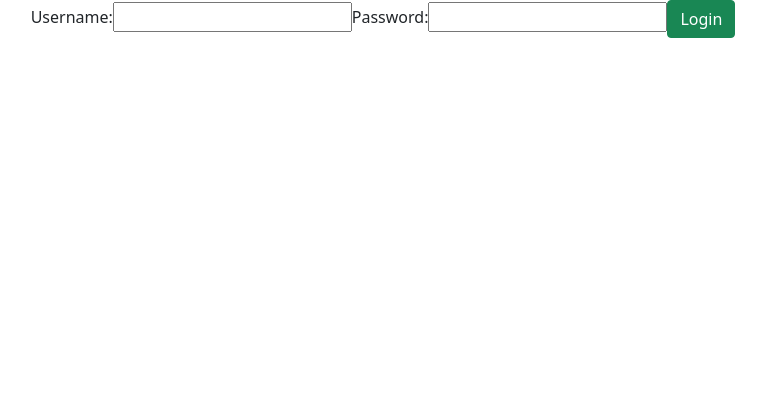
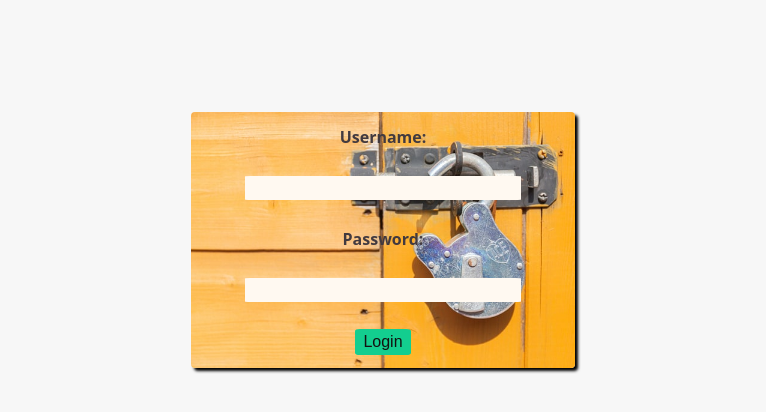
Before and after one commit to yilmazme/mernstack, a React (Create React App) app in the folder client/: page /welcome in a window 1280 px wide. Shown: the top 412 px of the page, without its empty margins (257-1023 px from the left). Built offline with nearby package versions, Linux system fonts and the light colour scheme.

Commit message:
routing added

```diff
--- a/client/public/index.html
+++ b/client/public/index.html
@@ -1,19 +1,25 @@
 <!DOCTYPE html>
 <html lang="en">
+
 <head>
   <meta charset="utf-8" />
   <link rel="icon" href="%PUBLIC_URL%/favicon.ico" />
   <meta name="viewport" content="width=device-width, initial-scale=1" />
   <meta name="theme-color" content="#000000" />
-    <meta
-      name="description"
-      content="Web site created using create-react-app"
-    />
+  <meta name="description" content="Web site created using create-react-app" />
   <link rel="apple-touch-icon" href="%PUBLIC_URL%/logo192.png" />
   <title>React App</title>
+  <style>
+    html {
+      font-size: 100%;
+      background-color: rgb(253, 243, 229);
+    }
+  </style>
 </head>
+
 <body>
   <noscript>You need to enable JavaScript to run this app.</noscript>
   <div id="root"></div>
 </body>
+
 </html>
--- a/client/src/App.css
+++ /dev/null
@@ -1,38 +0,0 @@
-.App {
-  text-align: center;
-}
-
-.App-logo {
-  height: 40vmin;
-  pointer-events: none;
-}
-
-@media (prefers-reduced-motion: no-preference) {
-  .App-logo {
-    animation: App-logo-spin infinite 20s linear;
-  }
-}
-
-.App-header {
-  background-color: #282c34;
-  min-height: 100vh;
-  display: flex;
-  flex-direction: column;
-  align-items: center;
-  justify-content: center;
-  font-size: calc(10px + 2vmin);
-  color: white;
-}
-
-.App-link {
-  color: #61dafb;
-}
-
-@keyframes App-logo-spin {
-  from {
-    transform: rotate(0deg);
-  }
-  to {
-    transform: rotate(360deg);
-  }
-}
--- a/client/src/App.js
+++ b/client/src/App.js
@@ -1,5 +1,6 @@
-import React, { useState, useCallback } from "react";
+import React, { useState, useEffect } from "react";
 import Home from "./components/Home";
+import ProtectedRoute from "./components/ProtectedRoute";
 import {
   BrowserRouter as Router,
   Switch,
@@ -8,38 +9,71 @@ import {
 } from "react-router-dom";
 import "bootstrap/dist/css/bootstrap.min.css";
 import Login from "./components/Login";
-
-import "./App.css";
+import jwtDecode from "jwt-decode";
+import axios from "axios";
+import styles from "./app.module.css";
 
 function App() {
-  const [logged, setLogged] = useState(null);
+  const [isLoggedIn, setIsLoggedIn] = useState(false);
+  const [user, setUser] = useState({ username: "", password: "" });
+  const [errorMessage, setErrorMessage] = useState("");
 
-  const setLogin = () => {
-    setLogged(true);
-    console.log(logged);
+  ////
+
+  const handleToken = (accessToken, refreshToken) => {
+    localStorage.setItem("accessToken", accessToken);
+    localStorage.setItem("refreshToken", refreshToken);
   };
-  const setLogout = () => {
-    setLogged(false);
-    console.log(logged);
+
+  const handleSubmit = async (e) => {
+    e.preventDefault();
+    await axios
+      .post("/login", {
+        username: user.username,
+        password: user.password,
+      })
+      .then((response) => {
+        handleToken(response.data.accessToken, response.data.refreshToken);
+        setIsLoggedIn(true);
+
+        window.location.href = "/home";
+      })
+      .catch((error) => {
+        console.log(error.response.data);
+        setErrorMessage(error.response.data.error);
+      });
   };
-  console.log(logged);
+
+  ////
+
+  console.log("app rendered");
+  console.log(isLoggedIn);
   return (
-    <div className="App">
+    <div className={styles.app}>
       <Router>
         <Switch>
           <Route exact path="/">
             <Redirect to="/welcome" />
           </Route>
           <Route path="/welcome">
-            <Login isLogged={logged} login={setLogin} />
+            <Login
+              handleSubmit={handleSubmit}
+              user={user}
+              errorMessage={errorMessage}
+              setUser={setUser}
+            />
           </Route>
-          <Route path="/home">
-            <Home isLogged={logged} logout={setLogout} />
+
+          <ProtectedRoute
+            showRoute={isLoggedIn}
+            path="/home"
+            component={Home}
+          />
+          <Route path="*">
+            NO SUCH PATH: <code>{window.location.href}</code>
           </Route>
-          <Route path="*">No such path</Route>
         </Switch>
       </Router>
-      <div> {logged}</div>
     </div>
   );
 }
--- /dev/null
+++ b/client/src/app.module.css
@@ -0,0 +1,21 @@
+.app {
+  box-sizing: border-box;
+  background-color: rgb(247, 247, 247);
+  width: fit-content;
+  height: auto;
+}
+
+@media (prefers-reduced-motion: no-preference) {
+  .App-logo {
+    animation: App-logo-spin infinite 20s linear;
+  }
+}
+
+@keyframes App-logo-spin {
+  from {
+    transform: rotate(0deg);
+  }
+  to {
+    transform: rotate(360deg);
+  }
+}
--- a/client/src/components/Home.js
+++ b/client/src/components/Home.js
@@ -2,8 +2,9 @@ import React, { useState, useEffect } from "react";
 import Navbar from "./Navbar";
 import axios from "axios";
 import jwtDecode from "jwt-decode";
+import Spinner from "react-bootstrap/Spinner";
 
-function Home({ logout, isLogged }) {
+function Home() {
   const [users, setUsers] = useState({ loading: true, all: [] });
 
   useEffect(() => {
@@ -13,7 +14,11 @@ function Home({ logout, isLogged }) {
           Authorization: "Bearer " + localStorage.getItem("accessToken"),
         },
       })
-      .then((res) => setUsers({ loading: false, all: res.data }))
+      .then((res) =>
+        setTimeout(() => {
+          setUsers({ loading: false, all: res.data });
+        }, 1000)
+      )
       .catch((res) => console.log(res));
   }, []);
   let axiosInst = axios.create();
@@ -81,7 +86,6 @@ function Home({ logout, isLogged }) {
       },
     })
       .then((res) => {
-        logout();
         localStorage.removeItem("accessToken");
         localStorage.removeItem("refreshToken");
         console.log(res);
@@ -91,12 +95,22 @@ function Home({ logout, isLogged }) {
       .catch((err) => console.log("here we go:" + err));
   };
 
-  console.log("home rendered and loggin: " + isLogged);
+  console.log("home rendered");
   return (
     <div className="home">
       <Navbar />
       Merhaba {loggedUser && loggedUser.username}
-      {users.loading && <h3>LOADING...</h3>}
+      {users.loading && (
+        <>
+          <Spinner animation="grow" variant="primary" />
+          <Spinner animation="grow" variant="secondary" />
+          <Spinner animation="grow" variant="success" />
+          <Spinner animation="grow" variant="danger" />
+          <Spinner animation="grow" variant="warning" />
+          <Spinner animation="grow" variant="info" />
+          <Spinner animation="grow" variant="dark" />
+        </>
+      )}
       {users.all.map((user) => {
         return (
           <div
@@ -115,13 +129,7 @@ function Home({ logout, isLogged }) {
           </div>
         );
       })}
-      <button
-        onClick={() => {
-          handleLogout();
-        }}
-      >
-        LOGOUT
-      </button>
+      <button onClick={handleLogout}>LOGOUT</button>
     </div>
   );
 }
--- a/client/src/components/Login.js
+++ b/client/src/components/Login.js
@@ -1,39 +1,12 @@
 import React, { useState, useEffect } from "react";
 import axios from "axios";
-import Button from "react-bootstrap/Button";
+import styles from "../styles/login.module.css";
 
-function Login({ login, isLogged }) {
-  const [user, setUser] = useState({ username: "", password: "" });
-  const [errorMessage, setErrorMessage] = useState("");
-
-  useEffect(() => {}, []);
-
-  const handleToken = (accessToken, refreshToken) => {
-    localStorage.setItem("accessToken", accessToken);
-    localStorage.setItem("refreshToken", refreshToken);
-    window.location.href = "/home";
-  };
-
-  const handleSubmit = async (e) => {
-    e.preventDefault();
-    await axios
-      .post("/login", {
-        username: user.username,
-        password: user.password,
-      })
-      .then((response) => {
-        login();
-        handleToken(response.data.accessToken, response.data.refreshToken);
-      })
-      .catch((error) => {
-        console.log(error.response.data);
-        setErrorMessage(error.response.data.error);
-      });
-  };
-
+function Login({ handleSubmit, user, setUser, errorMessage }) {
+  console.log("login rendered");
   return (
-    <div>
-      <form onSubmit={handleSubmit}>
+    <div className={styles.loginMain}>
+      <form className={styles.form} onSubmit={handleSubmit}>
         <label htmlFor="username">Username:</label>
         <input
           type="text"
@@ -48,9 +21,7 @@ function Login({ login, isLogged }) {
           value={user.password}
           onChange={(e) => setUser({ ...user, password: e.target.value })}
         />
-        <Button className="btn btn-success" type="submit">
-          Login
-        </Button>
+        <button type="submit">Login</button>
       </form>
       <p>{errorMessage}</p>
     </div>
--- a/client/src/components/Navbar.js
+++ b/client/src/components/Navbar.js
@@ -1,6 +1,5 @@
 import React from "react";
 import { NavLink } from "react-router-dom";
-import Dropdown from "react-bootstrap/Dropdown";
 
 export default function Navbar() {
   return (
--- /dev/null
+++ b/client/src/components/ProtectedRoute.js
@@ -0,0 +1,13 @@
+import React from "react";
+import { BrowserRouter as Router, Route, Redirect } from "react-router-dom";
+
+const ProtectedRoute = ({ showRoute, ...props }) => {
+  console.log(showRoute);
+  if (showRoute) {
+    return <Route {...props} />;
+  } else {
+    return null;
+  }
+};
+
+export default ProtectedRoute;
--- a/client/src/index.css
+++ b/client/src/index.css
@@ -1,13 +1,15 @@
 body {
+  box-sizing: border-box;
   margin: 0;
-  font-family: -apple-system, BlinkMacSystemFont, 'Segoe UI', 'Roboto', 'Oxygen',
-    'Ubuntu', 'Cantarell', 'Fira Sans', 'Droid Sans', 'Helvetica Neue',
+
+  font-family: -apple-system, BlinkMacSystemFont, "Segoe UI", "Roboto", "Oxygen",
+    "Ubuntu", "Cantarell", "Fira Sans", "Droid Sans", "Helvetica Neue",
     sans-serif;
   -webkit-font-smoothing: antialiased;
   -moz-osx-font-smoothing: grayscale;
 }
 
 code {
-  font-family: source-code-pro, Menlo, Monaco, Consolas, 'Courier New',
+  font-family: source-code-pro, Menlo, Monaco, Consolas, "Courier New",
     monospace;
 }
--- /dev/null
+++ b/client/src/styles/login.module.css
@@ -0,0 +1,53 @@
+.loginMain {
+  width: 100vw;
+  height: 100vh;
+  display: flex;
+  justify-content: center;
+  align-items: center;
+}
+.form {
+  position: relative;
+  bottom: 10rem;
+  width: 24rem;
+  height: 16rem;
+  display: flex;
+  flex-direction: column;
+  justify-content: space-around;
+  align-items: center;
+  border-radius: 4px;
+  background-image: url("../themes/lock.jpg");
+  background-size: cover;
+  color: rgb(66, 58, 63);
+  box-shadow: 3px 3px 3px black;
+}
+
+.form input {
+  width: 72%;
+  border-radius: 2%;
+  padding: 0 0.5rem;
+  background-color: rgb(255, 249, 241);
+  border: none;
+}
+
+.form label {
+  font-weight: 600;
+}
+
+.loginMain button {
+  background-color: rgb(19, 206, 143);
+  border: 1px solid transparent;
+  font: 1em sans-serif;
+  border-radius: 9%;
+  color: rgb(19, 17, 16);
+  padding: 3px 7px;
+}
+.loginMain button:active {
+  background-color: rgb(71, 243, 186);
+}
+.loginMain button:hover {
+  border: 1px solid black;
+}
+.loginMain p {
+  position: absolute;
+  color: red;
+}
```
Also changed, not shown: client/src/components/Signin.js (added), client/src/themes/lock.jpg (added), 1 other file (tests, documents, lock files or other folders). Lines whose indentation alone changed are shown as unchanged.
